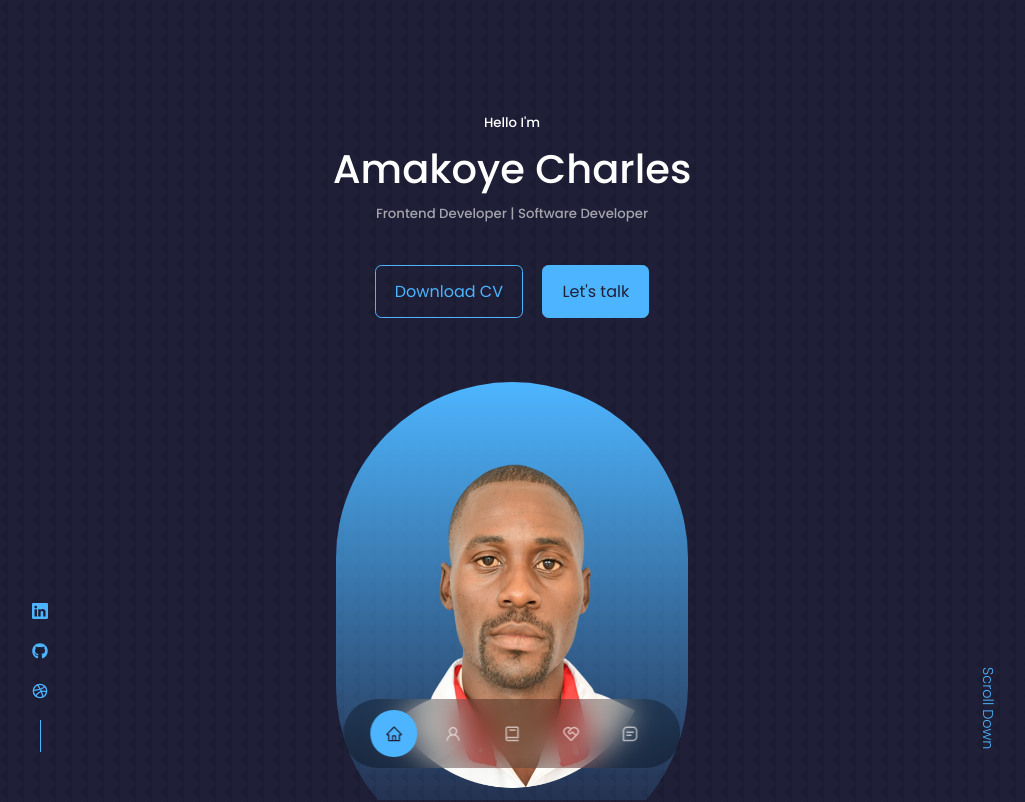
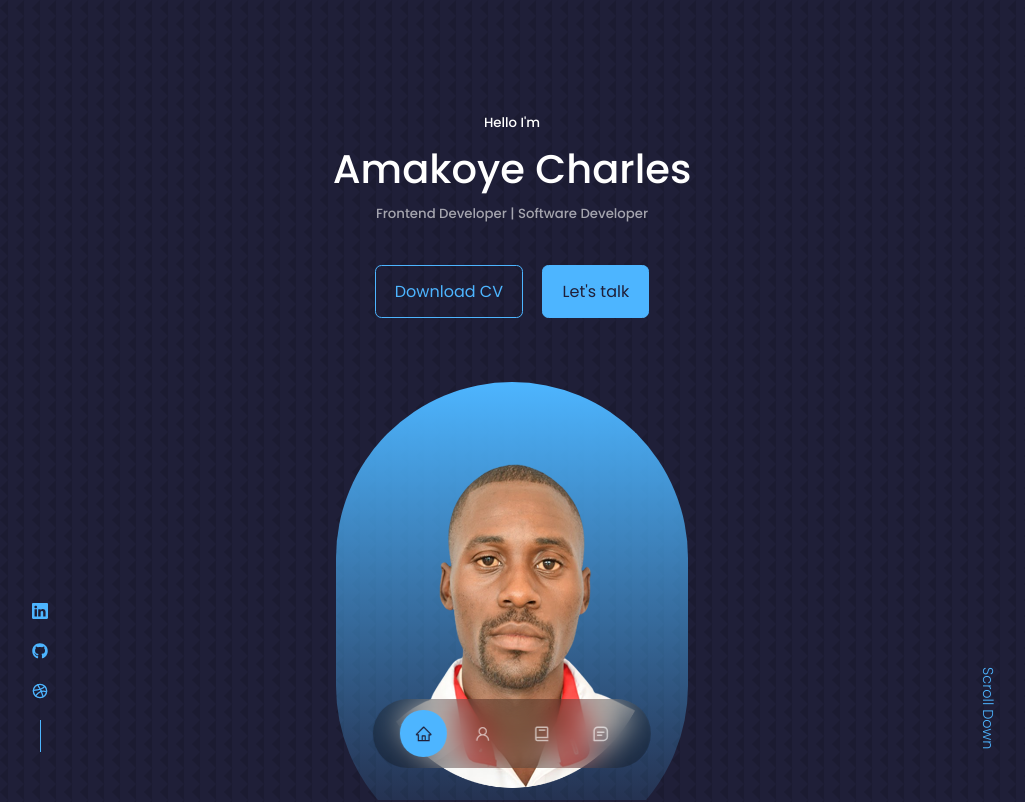
Before and after one commit to Amakoye/charlesamakoye, a React (Create React App) app: page / in a window 1280 px wide. Shown: the top 802 px of the page, without its empty margins (128-1153 px from the left). Built offline with nearby package versions, Linux system fonts and the light colour scheme.

Commit message:
update nav section

```diff
--- a/src/components/nav/Nav.jsx
+++ b/src/components/nav/Nav.jsx
@@ -2,7 +2,6 @@
 import { useState } from "react";
 import { AiOutlineHome, AiOutlineUser } from "react-icons/ai";
 import { BiBook, BiMessageSquareDetail } from "react-icons/bi";
-import { RiServiceLine } from "react-icons/ri";
 import "./nav.css";
 
 function Nav() {
@@ -24,19 +23,13 @@ function Nav() {
         <AiOutlineUser />
       </a>
       <a
-        href="#experience"
-        className={activeNav === "#experience" ? "active" : ""}
-        onClick={() => setActiveNav("#experience")}
+        href="#portfolio"
+        className={activeNav === "#portfolio" ? "active" : ""}
+        onClick={() => setActiveNav("#portfolio")}
       >
         <BiBook />
       </a>
-      <a
-        href="#services"
-        className={activeNav === "#services" ? "active" : ""}
-        onClick={() => setActiveNav("#services")}
-      >
-        <RiServiceLine />
-      </a>
+
       <a
         href="#contact"
         className={activeNav === "#contact" ? "active" : ""}
```
